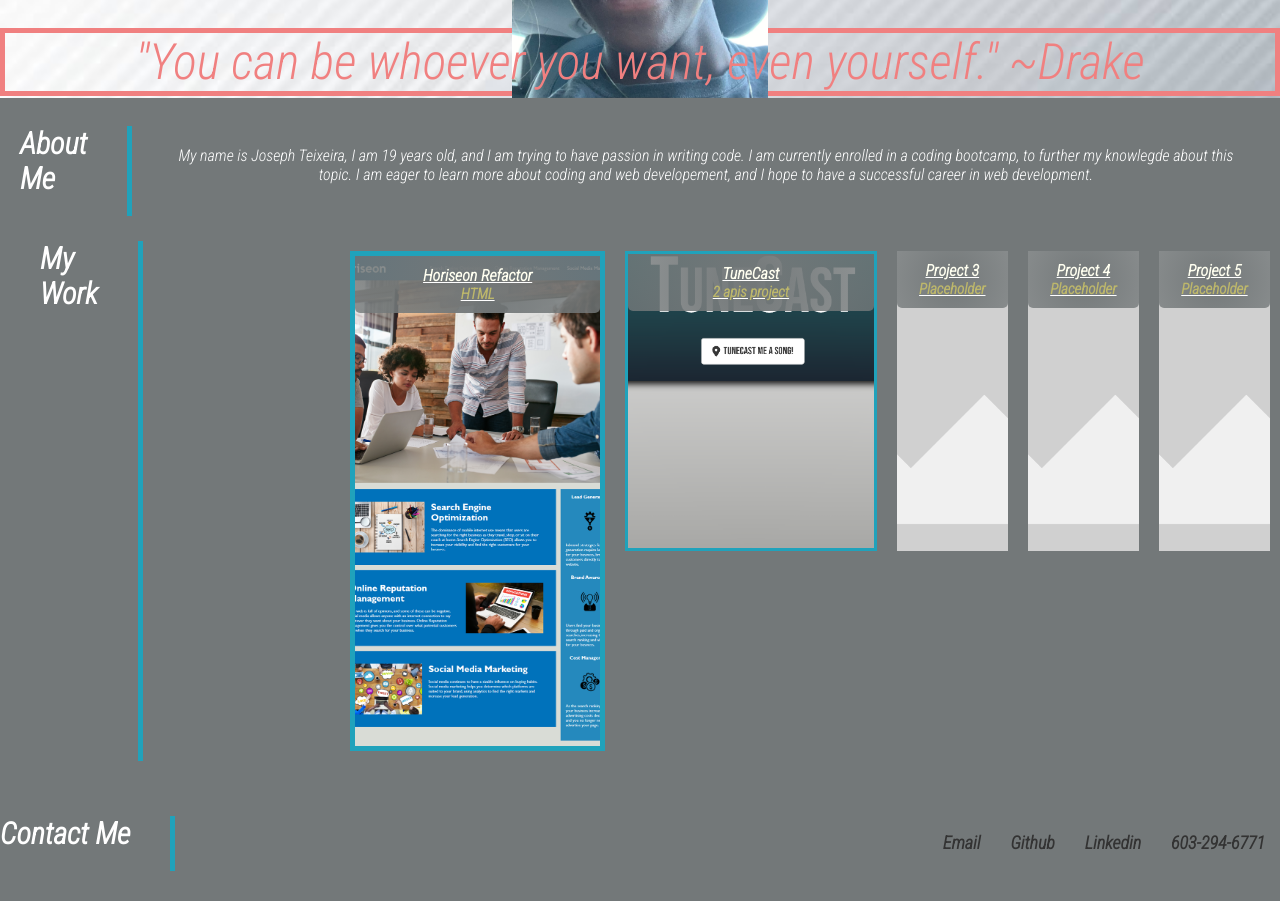
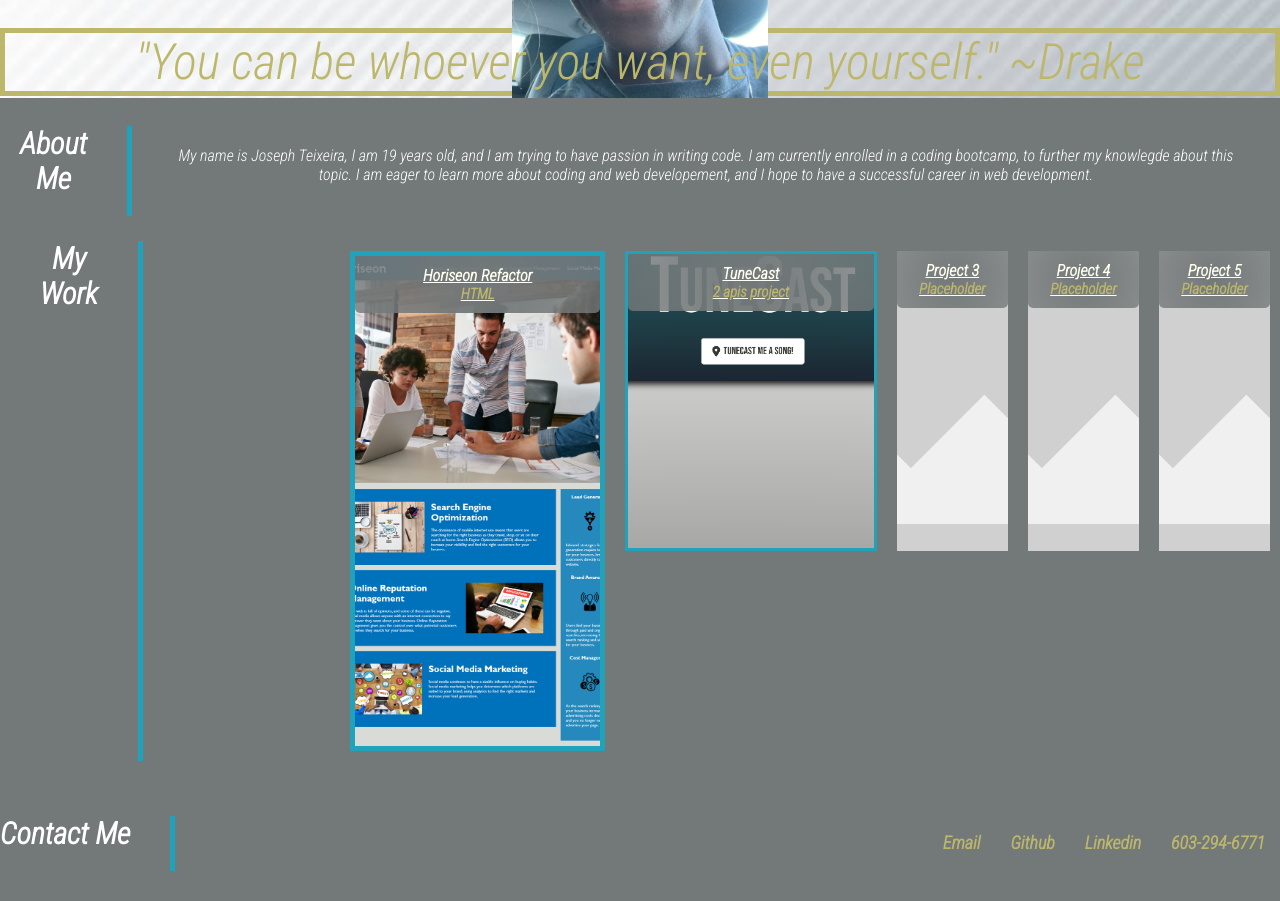
Before and after one commit to jotex11/portfolio-challenge, a plain HTML site: page index.html in a window 1280 px wide. Shown: the part 340-1241 px from the top of the page. Drawn offline with Linux system fonts and the light colour scheme.

Commit message:
styling adjustments to css

```diff
--- a/assets/css/style.css
+++ b/assets/css/style.css
@@ -109,7 +109,7 @@ header nav ul li a:hover {
     justify-content: center;
     align-items: center;
     text-align: center;
-    color: lightcoral;
+    color: darkkhaki;
     margin-top: -70px;
     border: 5px solid ;
 
@@ -125,10 +125,10 @@ font-size: 35px;
 .title {
     border-right: 5px solid var(--second);
     min-height: 100%;
-    text-align: left;
+    text-align: center;
     padding-right: 40px;
     min-width: auto;
-    max-width: auto;
+    max-width: 20%;
 }
 
 .title h2 {
@@ -281,6 +281,7 @@ footer {
 text-align: center;
 font-size: 36px;
 margin-left: 20px;
+
 }
 
 footer ul {
@@ -300,7 +301,7 @@ footer ul li {
 
 footer ul li a {
     text-decoration: none;
-    color: #333;
+    color: darkkhaki;
     padding: 5px;
     font-weight: bold;
     font-size: 18px;
```
